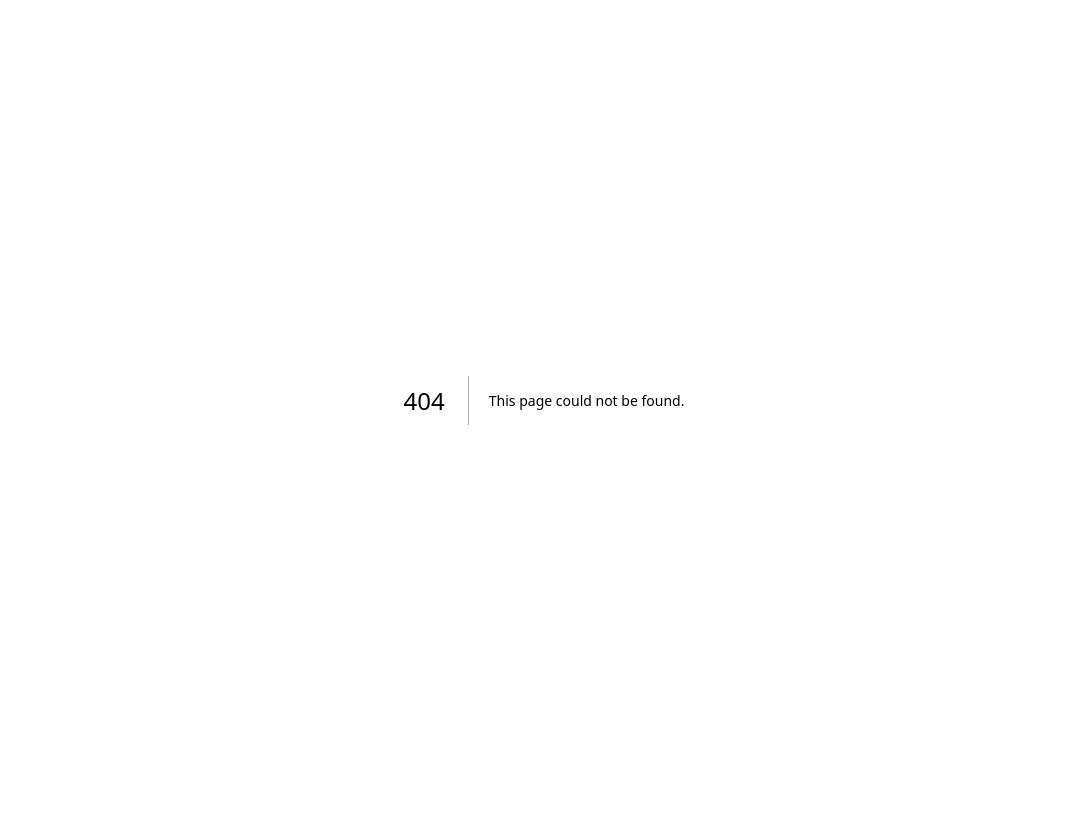
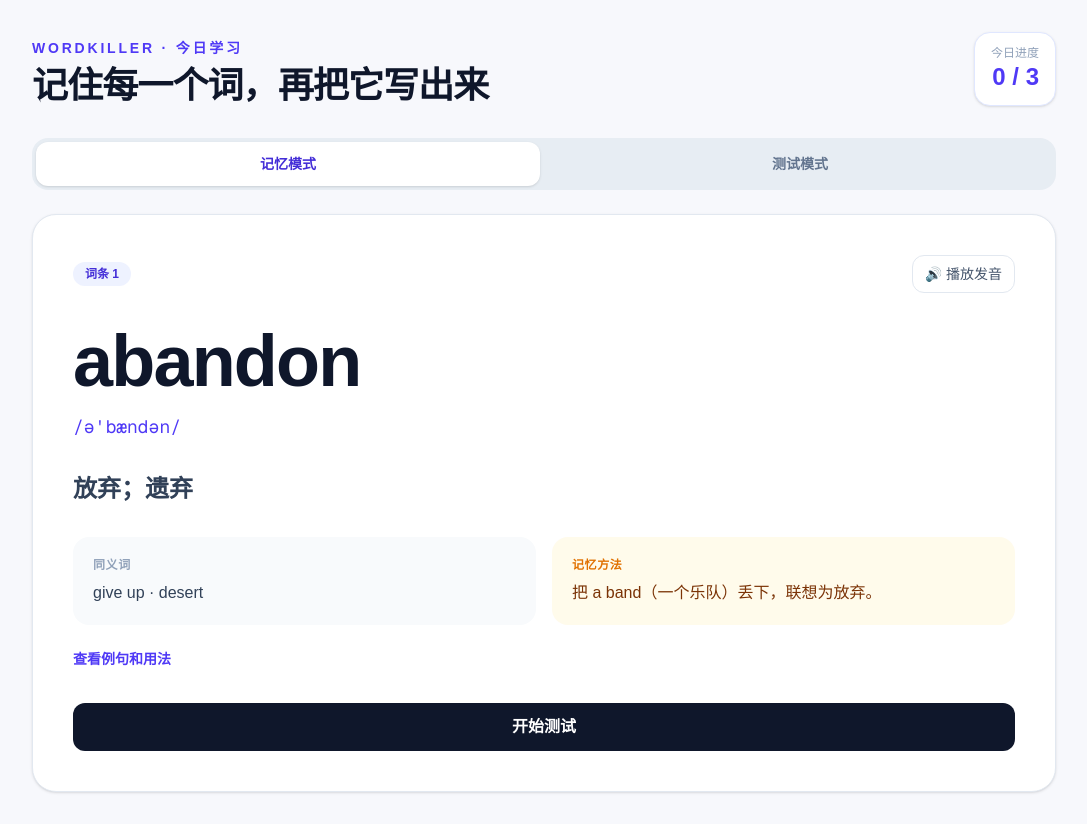
Before and after one commit to RonaldLu30/VOCA, a Next.js app: page /learn in a window 1280 px wide. Before the commit this address had no page. Shown: the whole page, without its empty margins (96-1183 px from the left). Before the commit the page ends 800 px from the top, so only its background shows below. Built offline with nearby package versions, Linux system fonts and the light colour scheme.

Commit message:
feat: add memory and spelling test modes

```diff
--- /dev/null
+++ b/src/app/learn/page.tsx
@@ -0,0 +1,5 @@
+import { LearningWorkspace } from "@/components/learning/learning-workspace";
+
+export default function LearnPage() {
+  return <LearningWorkspace />;
+}
--- /dev/null
+++ b/src/components/learning/learning-workspace.tsx
@@ -0,0 +1,96 @@
+"use client";
+
+import { FormEvent, KeyboardEvent, useMemo, useState } from "react";
+import { matchesAnswer } from "@/lib/answer-matcher";
+import { VocabularyEntry } from "@/lib/domain";
+
+const demoEntries: VocabularyEntry[] = [
+  { id: "abandon", phrase: "abandon", meanings: ["放弃", "遗弃"], phonetic: "/əˈbændən/", partOfSpeech: "verb", synonyms: ["give up", "desert"], antonyms: ["keep"], example: "He abandoned his plan.", memoryTip: "把 a band（一个乐队）丢下，联想为放弃。" },
+  { id: "accurate", phrase: "accurate", meanings: ["准确的", "精确的"], phonetic: "/ˈækjərət/", partOfSpeech: "adjective", synonyms: ["precise", "exact"], antonyms: ["wrong"], example: "The report is accurate.", memoryTip: "acu- 有尖锐、精确的感觉。" },
+  { id: "take-advantage", phrase: "take advantage of", meanings: ["利用", "占便宜"], phonetic: "/teɪk ədˈvæntɪdʒ əv/", partOfSpeech: "phrase", synonyms: ["make use of"], antonyms: [], example: "Take advantage of this opportunity.", memoryTip: "把优势 advantage 拿过来使用。" },
+];
+
+type Result = { answer: string; correct: boolean };
+
+export function LearningWorkspace() {
+  const [mode, setMode] = useState<"memory" | "test">("memory");
+  const [index, setIndex] = useState(0);
+  const [showDetails, setShowDetails] = useState(false);
+  const [answer, setAnswer] = useState("");
+  const [result, setResult] = useState<Result | null>(null);
+  const [correctStreak, setCorrectStreak] = useState<Record<string, number>>({});
+  const current = demoEntries[index];
+  const acceptedAnswers = useMemo(() => [current.phrase, ...current.synonyms], [current]);
+
+  function next() {
+    setIndex((value) => (value + 1) % demoEntries.length);
+    setAnswer("");
+    setResult(null);
+    setShowDetails(false);
+  }
+
+  function submit(event?: FormEvent) {
+    event?.preventDefault();
+    if (!answer.trim() || result) return;
+    const correct = matchesAnswer(answer, acceptedAnswers);
+    setResult({ answer, correct });
+    setCorrectStreak((previous) => ({ ...previous, [current.id]: correct ? (previous[current.id] ?? 0) + 1 : 0 }));
+  }
+
+  function handleKeyDown(event: KeyboardEvent<HTMLInputElement>) {
+    if (event.key === "Enter" && event.shiftKey) {
+      event.preventDefault();
+      submit();
+    }
+  }
+
+  return (
+    <main className="min-h-screen bg-[#f7f8fc] px-5 py-8 text-slate-900 sm:px-10 lg:px-16">
+      <div className="mx-auto max-w-5xl">
+        <header className="mb-8 flex flex-wrap items-end justify-between gap-4">
+          <div>
+            <p className="mb-2 text-sm font-semibold uppercase tracking-[0.2em] text-indigo-600">WordKiller · 今日学习</p>
+            <h1 className="text-3xl font-bold tracking-tight sm:text-4xl">记住每一个词，再把它写出来</h1>
+          </div>
+          <div className="rounded-2xl border border-indigo-100 bg-white px-4 py-3 text-right shadow-sm">
+            <p className="text-xs text-slate-400">今日进度</p>
+            <p className="text-2xl font-bold text-indigo-600">{index + (result ? 1 : 0)} / {demoEntries.length}</p>
+          </div>
+        </header>
+        <div className="mb-6 flex gap-2 rounded-2xl bg-slate-200/70 p-1">
+          <button type="button" onClick={() => { setMode("memory"); setResult(null); }} className={`flex-1 rounded-xl px-4 py-3 text-sm font-semibold transition ${mode === "memory" ? "bg-white text-indigo-700 shadow-sm" : "text-slate-500"}`}>记忆模式</button>
+          <button type="button" onClick={() => { setMode("test"); setResult(null); }} className={`flex-1 rounded-xl px-4 py-3 text-sm font-semibold transition ${mode === "test" ? "bg-white text-indigo-700 shadow-sm" : "text-slate-500"}`}>测试模式</button>
+        </div>
+        {mode === "memory" ? (
+          <section className="rounded-3xl border border-slate-200 bg-white p-7 shadow-sm sm:p-10">
+            <div className="mb-8 flex items-center justify-between gap-4">
+              <span className="rounded-full bg-indigo-50 px-3 py-1 text-xs font-semibold text-indigo-700">词条 {index + 1}</span>
+              <button type="button" onClick={() => window.speechSynthesis?.speak(new SpeechSynthesisUtterance(current.phrase))} className="rounded-xl border border-slate-200 px-3 py-2 text-sm font-medium text-slate-600 hover:bg-slate-50">🔊 播放发音</button>
+            </div>
+            <p className="text-5xl font-bold tracking-tight sm:text-7xl">{current.phrase}</p>
+            <p className="mt-4 font-mono text-lg text-indigo-600">{current.phonetic}</p>
+            <p className="mt-8 text-2xl font-semibold text-slate-700">{current.meanings.join("；")}</p>
+            <div className="mt-8 grid gap-4 sm:grid-cols-2">
+              <div className="rounded-2xl bg-slate-50 p-5"><p className="text-xs font-semibold uppercase tracking-wider text-slate-400">同义词</p><p className="mt-2 text-slate-700">{current.synonyms.join(" · ")}</p></div>
+              <div className="rounded-2xl bg-amber-50 p-5"><p className="text-xs font-semibold uppercase tracking-wider text-amber-600">记忆方法</p><p className="mt-2 text-amber-900">{current.memoryTip}</p></div>
+            </div>
+            <button type="button" onClick={() => setShowDetails((value) => !value)} className="mt-6 text-sm font-semibold text-indigo-600">{showDetails ? "收起例句" : "查看例句和用法"}</button>
+            {showDetails && <p className="mt-3 rounded-2xl border border-indigo-100 bg-indigo-50 p-4 text-indigo-950">{current.example}</p>}
+            <button type="button" onClick={() => { setMode("test"); setResult(null); }} className="mt-8 w-full rounded-xl bg-slate-900 px-5 py-3 font-semibold text-white hover:bg-slate-800">开始测试</button>
+          </section>
+        ) : (
+          <section className="rounded-3xl border border-slate-200 bg-white p-7 shadow-sm sm:p-10">
+            <div className="mb-8 flex items-center justify-between"><span className="text-sm font-semibold text-slate-400">第 {index + 1} 题</span><span className="rounded-full bg-rose-50 px-3 py-1 text-xs font-semibold text-rose-700">中文提示</span></div>
+            <p className="text-3xl font-bold tracking-tight sm:text-5xl">{current.meanings.join("；")}</p>
+            <p className="mt-3 text-sm text-slate-400">输入英文单词或短语，按 Shift + Enter 提交</p>
+            <form onSubmit={submit} className="mt-8">
+              <input autoFocus value={answer} onChange={(event) => setAnswer(event.target.value)} onKeyDown={handleKeyDown} disabled={Boolean(result)} placeholder="输入英文答案" className="w-full rounded-2xl border border-slate-200 bg-slate-50 px-5 py-4 text-xl outline-none transition focus:border-indigo-400 focus:ring-4 focus:ring-indigo-100 disabled:opacity-70" />
+              <button type="submit" disabled={!answer.trim() || Boolean(result)} className="mt-4 w-full rounded-xl bg-indigo-600 px-5 py-3 font-semibold text-white hover:bg-indigo-700 disabled:cursor-not-allowed disabled:bg-slate-200">确认答案</button>
+            </form>
+            {result && <div className={`mt-6 rounded-2xl p-5 ${result.correct ? "bg-emerald-50 text-emerald-900" : "bg-rose-50 text-rose-900"}`}><p className="text-lg font-bold">{result.correct ? "回答正确" : "再记一次"}</p><p className="mt-2 text-sm">你的答案：{result.answer}</p><p className="text-sm">正确答案：{current.phrase}</p><p className="mt-2 text-xs">连续答对：{correctStreak[current.id] ?? 0} 次（达到 3 次后标记为已掌握）</p><button type="button" onClick={next} className="mt-4 rounded-xl bg-white px-4 py-2 text-sm font-semibold shadow-sm">下一题</button></div>}
+          </section>
+        )}
+      </div>
+    </main>
+  );
+}
--- /dev/null
+++ b/src/lib/answer-matcher.ts
@@ -0,0 +1,13 @@
+export function normalizeAnswer(value: string) {
+  return value
+    .trim()
+    .toLocaleLowerCase()
+    .replace(/[\u2010-\u2015]/g, "-")
+    .replace(/[\s\u3000]+/g, " ")
+    .replace(/[.,!?;:，。！？；：]+$/g, "");
+}
+
+export function matchesAnswer(answer: string, acceptedAnswers: string[]) {
+  const normalized = normalizeAnswer(answer);
+  return normalized.length > 0 && acceptedAnswers.some((candidate) => normalizeAnswer(candidate) === normalized);
+}
```
